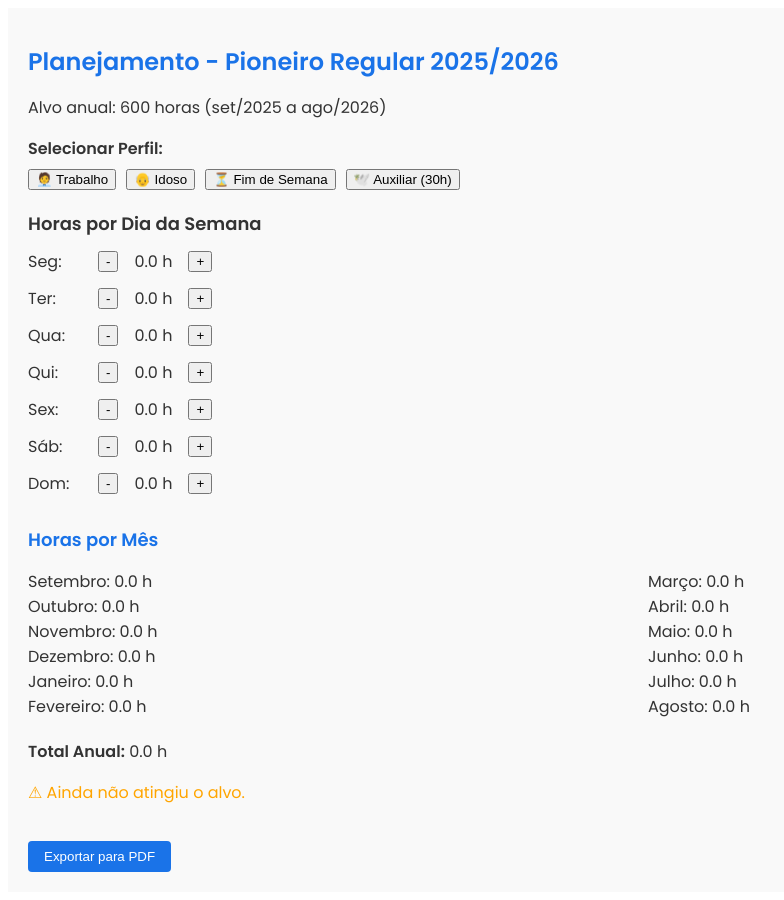
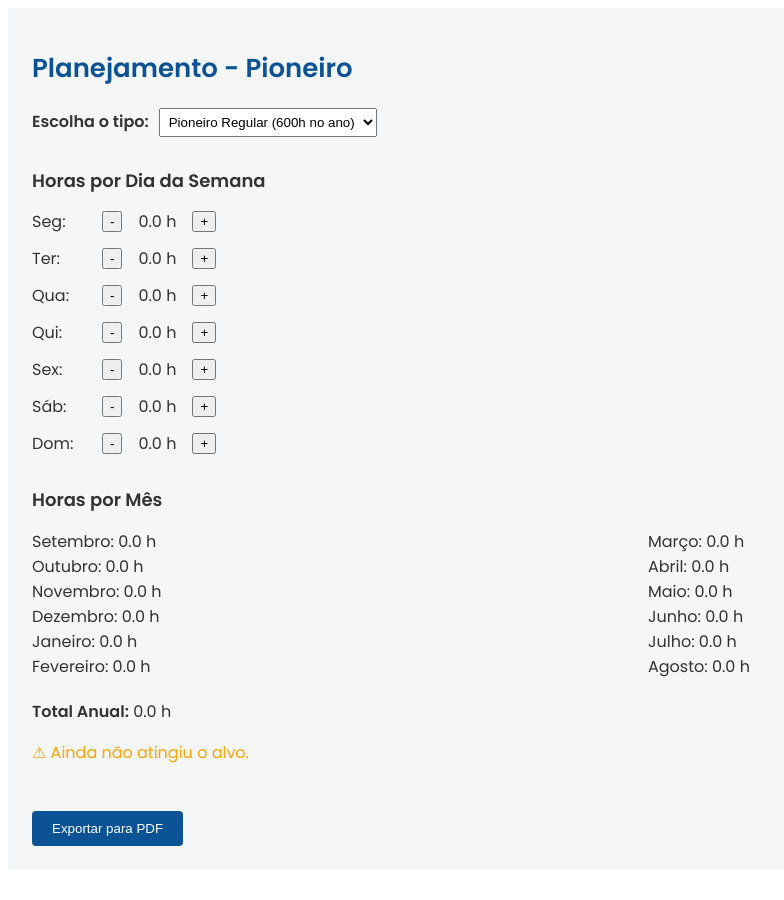
Before and after one commit to alansilvastos/planejador-horas-js, a Next.js app: page / in a window 1280 px wide. Shown: the whole page, without its empty margins (0-784 px from the left). After the commit the page ends 878 px from the top, so only its background shows below. Built offline with nearby package versions, Linux system fonts and the light colour scheme.

Commit message:
Add files via upload

```diff
--- a/app/layout.js
+++ b/app/layout.js
@@ -2,7 +2,7 @@ export default function RootLayout({ children }) {
   return (
     <html lang="pt-BR">
       <head>
-        <title>Planejamento - Pioneiro Regular</title>
+        <title>Planejamento - Pioneiro</title>
         <link href="https://fonts.googleapis.com/css2?family=Poppins:wght@400;600&display=swap" rel="stylesheet" />
       </head>
       <body>{children}</body>
--- a/app/page.js
+++ b/app/page.js
@@ -6,19 +6,9 @@ const diasPorMes = {"2025-09": [5, 5, 4, 4, 4, 4, 4], "2025-10": [4, 4, 5, 5, 5,
 const nomesMeses = ["Setembro", "Outubro", "Novembro", "Dezembro", "Janeiro", "Fevereiro", "Março", "Abril", "Maio", "Junho", "Julho", "Agosto"];
 const nomesDias = ["Seg", "Ter", "Qua", "Qui", "Sex", "Sáb", "Dom"];
 
-const perfis = {
-  trabalho: [2, 2, 2, 0, 2, 3, 2],
-  idoso:    [2, 2, 2, 2, 2, 2, 0],
-  fimsemana: [1, 1, 1, 1, 1, 5, 2],
-  auxiliar: [1, 1, 1, 1, 1, 2, 2],
-};
-
 export default function PlanejadorHoras() {
+  const [tipo, setTipo] = useState("regular"); // 'regular', 'aux30', 'aux15'
   const [horasPorDia, setHorasPorDia] = useState(Array(7).fill(0));
-
-  const aplicarPerfil = (tipo) => {
-    setHorasPorDia(perfis[tipo] || Array(7).fill(0));
-  };
 
   const ajustarHora = (i, delta) => {
     const novo = [...horasPorDia];
@@ -32,50 +22,42 @@ export default function PlanejadorHoras() {
     return dias.reduce((acc, qtd, i) => acc + (qtd * horasPorDia[i]), 0);
   });
   const totalAno = horasMes.reduce((a, b) => a + b, 0);
-  const alvo = 600;
-  const mesAlvo = (() => {
-    let acum = 0;
-    for (let i = 0; i < horasMes.length; i++) {
-      acum += horasMes[i];
-      if (acum >= alvo) return i;
-    }
-    return -1;
-  })();
+
+  const alvoMensal = tipo === "aux30" ? 30 : tipo === "aux15" ? 15 : null;
+  const alvoAnual = tipo === "regular" ? 600 : null;
 
   const exportarPDF = () => {
     const doc = new jsPDF();
     doc.setFont("helvetica", "bold");
     doc.setFontSize(16);
-    doc.text("Planejamento - Pioneiro Regular 2025/2026", 10, 20);
+    doc.text("Planejamento - Pioneiro", 10, 20);
     doc.setFontSize(12);
     horasMes.forEach((hm, i) => {
       const label = nomesMeses[i] + ": " + hm.toFixed(1) + " h";
       doc.text(label, 10, 35 + i * 8);
     });
     doc.text("Total: " + totalAno.toFixed(1) + " h", 10, 140);
-    doc.save("planejamento_pioneiro_2025_2026.pdf");
+    doc.save("planejamento_pioneiro.pdf");
   };
 
   return (
     <div style={{
-      background: '#f9f9f9', color: '#333', padding: 20,
+      background: '#f4f6f8', color: '#333', padding: 24,
       fontFamily: 'Poppins, sans-serif', minHeight: '100vh'
     }}>
-      <h1 style={{ fontSize: 24, fontWeight: 'bold', color: '#1a73e8' }}>Planejamento - Pioneiro Regular 2025/2026</h1>
-      <p>Alvo anual: 600 horas (set/2025 a ago/2026)</p>
+      <h1 style={{ fontSize: 26, fontWeight: 'bold', color: '#0b5394' }}>Planejamento - Pioneiro</h1>
 
-      <div style={{ marginBottom: 20 }}>
-        <h2 style={{ fontSize: 16, marginBottom: 8 }}>Selecionar Perfil:</h2>
-        <div style={{ display: 'flex', flexWrap: 'wrap', gap: 10 }}>
-          <button onClick={() => aplicarPerfil("trabalho")}>🧑‍💼 Trabalho</button>
-          <button onClick={() => aplicarPerfil("idoso")}>👴 Idoso</button>
-          <button onClick={() => aplicarPerfil("fimsemana")}>⏳ Fim de Semana</button>
-          <button onClick={() => aplicarPerfil("auxiliar")}>🕊️ Auxiliar (30h)</button>
-        </div>
+      <div style={{ marginTop: 20 }}>
+        <label><strong>Escolha o tipo:</strong></label>
+        <select value={tipo} onChange={e => setTipo(e.target.value)} style={{ marginLeft: 10, padding: 5 }}>
+          <option value="regular">Pioneiro Regular (600h no ano)</option>
+          <option value="aux30">Pioneiro Auxiliar (30h por mês)</option>
+          <option value="aux15">Pioneiro Auxiliar (15h por mês)</option>
+        </select>
       </div>
 
-      <div>
-        <h2 style={{ fontSize: 18, marginBottom: 12 }}>Horas por Dia da Semana</h2>
+      <div style={{ marginTop: 30 }}>
+        <h2 style={{ fontSize: 18 }}>Horas por Dia da Semana</h2>
         {horasPorDia.map((valor, i) => (
           <div key={i} style={{ display: 'flex', alignItems: 'center', marginBottom: 12, gap: 10 }}>
             <label style={{ width: 60 }}>{nomesDias[i]}:</label>
@@ -87,25 +69,28 @@ export default function PlanejadorHoras() {
       </div>
 
       <div style={{ marginTop: 30 }}>
-        <h2 style={{ fontSize: 18, color: '#1a73e8' }}>Horas por Mês</h2>
+        <h2 style={{ fontSize: 18 }}>Horas por Mês</h2>
         <ul style={{ columns: 2, listStyle: 'none', padding: 0 }}>
           {horasMes.map((hm, i) => (
-            <li key={i} style={{ fontWeight: mesAlvo === i ? 'bold' : 'normal' }}>
-              {nomesMeses[i]}: {hm.toFixed(1)} h{mesAlvo === i ? " 🎯" : ""}
+            <li key={i} style={{ color: (alvoMensal && hm >= alvoMensal) ? 'green' : (alvoMensal ? 'red' : 'inherit'), fontWeight: alvoMensal ? 'bold' : 'normal' }}>
+              {nomesMeses[i]}: {hm.toFixed(1)} h
+              {alvoMensal ? (hm >= alvoMensal ? " ✔" : " ⚠") : ""}
             </li>
           ))}
         </ul>
       </div>
 
-      <div style={{ marginTop: 20 }}>
-        <strong>Total Anual:</strong> {totalAno.toFixed(1)} h
-        <p style={{ color: totalAno >= alvo ? 'green' : 'orange' }}>
-          {totalAno >= alvo ? '✔ Alvo Atingido!' : '⚠ Ainda não atingiu o alvo.'}
-        </p>
-      </div>
+      {alvoAnual && (
+        <div style={{ marginTop: 20 }}>
+          <strong>Total Anual:</strong> {totalAno.toFixed(1)} h
+          <p style={{ color: totalAno >= alvoAnual ? 'green' : 'orange' }}>
+            {totalAno >= alvoAnual ? '✔ Alvo Atingido!' : '⚠ Ainda não atingiu o alvo.'}
+          </p>
+        </div>
+      )}
 
       <button onClick={exportarPDF} style={{
-        marginTop: 20, padding: '8px 16px', backgroundColor: '#1a73e8',
+        marginTop: 30, padding: '10px 20px', backgroundColor: '#0b5394',
         color: '#fff', border: 'none', borderRadius: 4, cursor: 'pointer'
       }}>
         Exportar para PDF
--- a/package.json
+++ b/package.json
@@ -1,5 +1,5 @@
 {
-  "name": "planejador-horas-perfis",
+  "name": "planejador-horas-tipos",
   "version": "1.0.0",
   "private": true,
   "scripts": {
```
